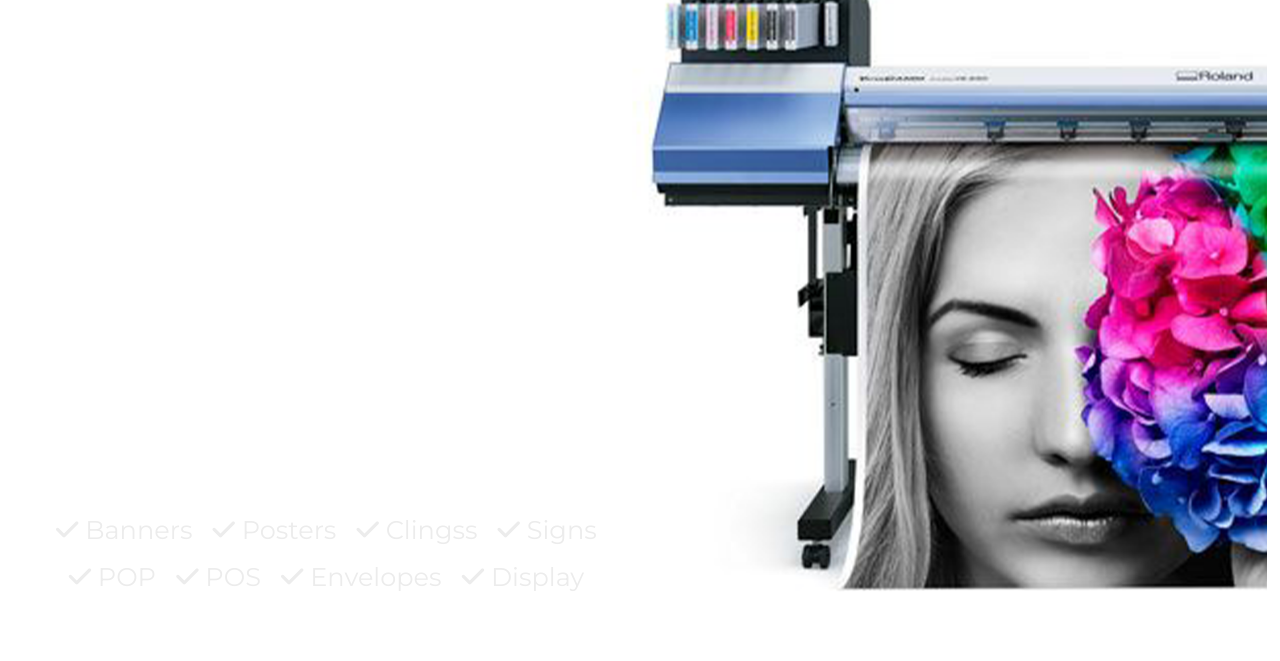
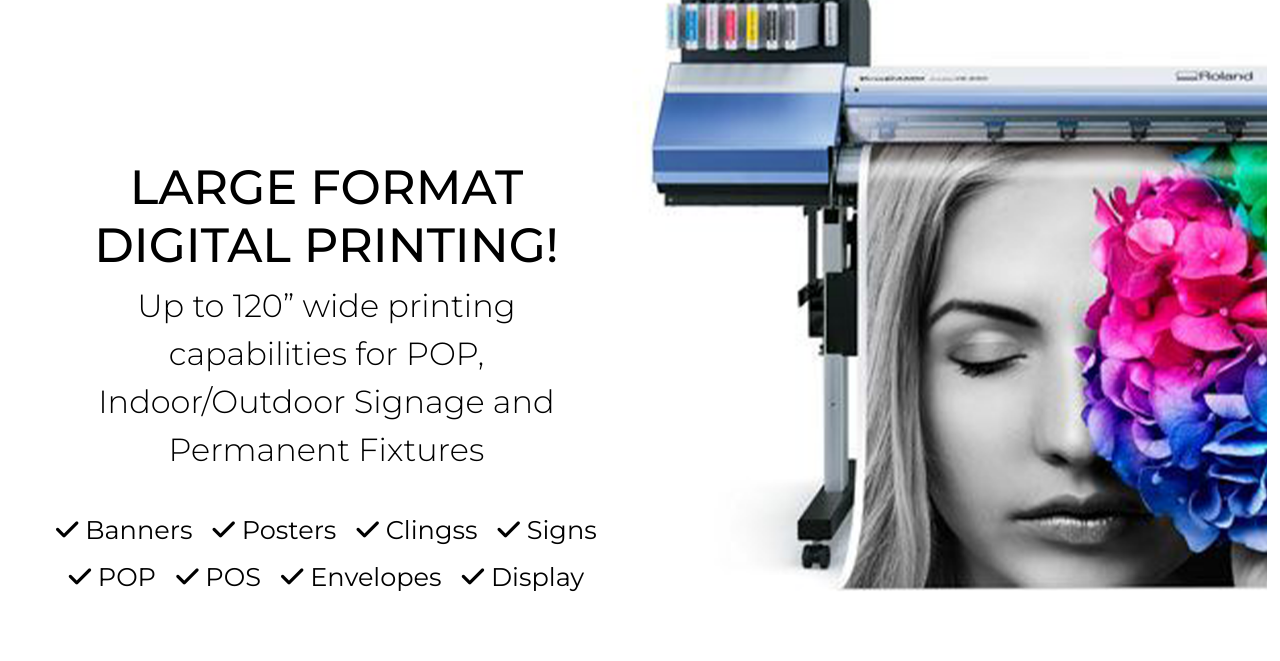
Before and after one commit to daniel872/parprint, a plain HTML site: page largeFormat.html in a window 1280 px wide. Shown: the part 139-800 px from the top of the page. Drawn offline with Linux system fonts and the light colour scheme.

Commit message:
change colour creative text

```diff
--- a/css/styles.css
+++ b/css/styles.css
@@ -230,13 +230,13 @@
   background-image: url("../Images/Home/largeFormat.png");
   background-size: cover;
   background-position: top;
-  color: white;
+  color:black;
   overflow: hidden; }
   .largeFormat ul {
     margin-top: 2rem;
     list-style: none; }
   .largeFormat li {
-    color: #ececec;
+    color: blackc;
     display: inline-block;
     font-family: inherit;
     font-size: 1.6rem;
```
